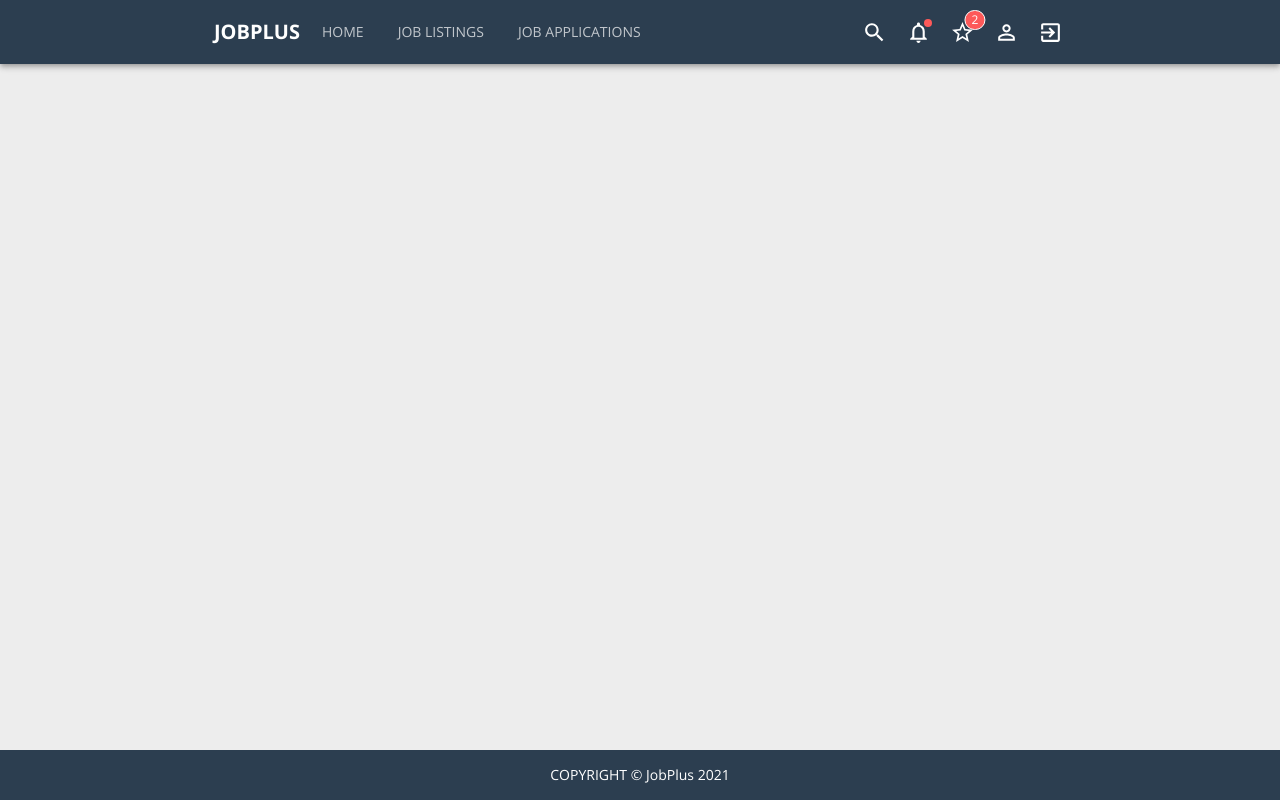
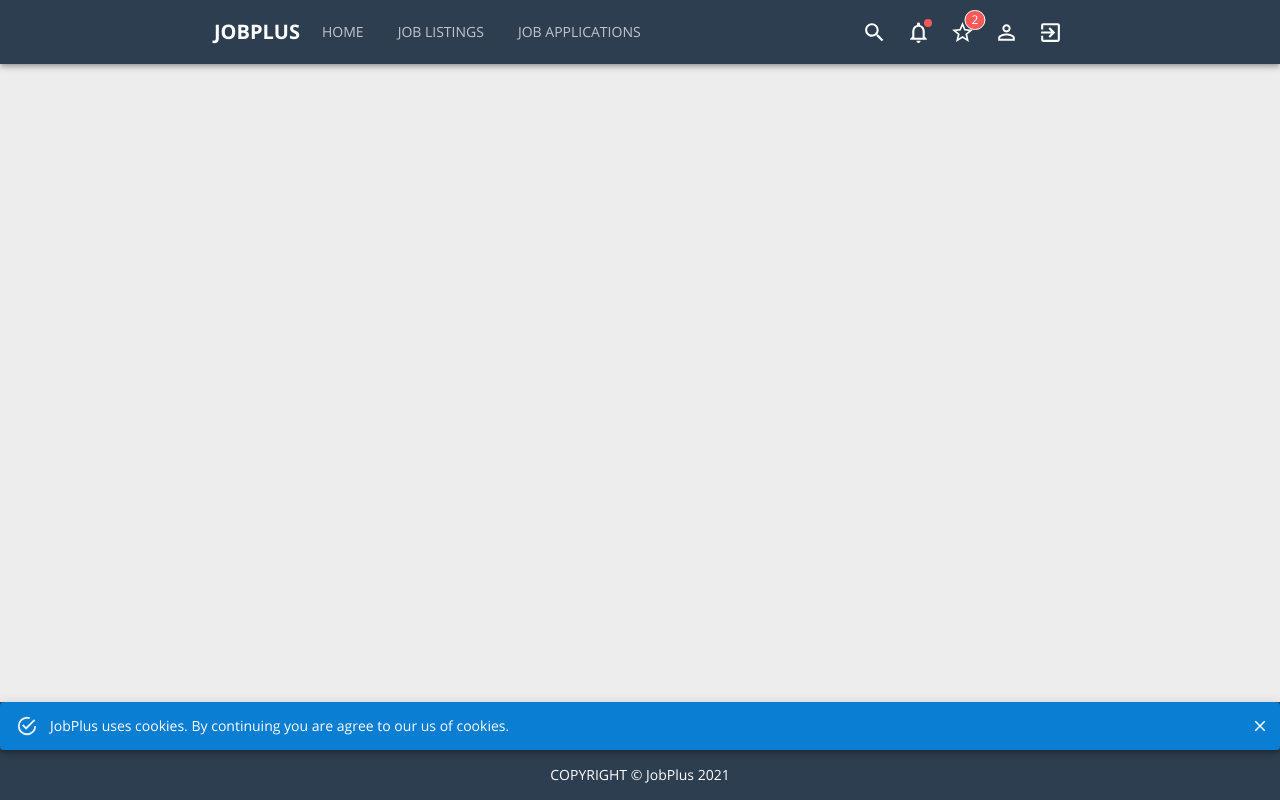
Before and after one commit to Sarkash-pi/JobPlus_React.js, a React (Create React App) app: page /saved-jobs in a window 1280 px wide. Built offline with nearby package versions, Linux system fonts and the light colour scheme.

Commit message:
Created Cookie_bar

```diff
--- a/src/App.js
+++ b/src/App.js
@@ -2,6 +2,7 @@
 import { BrowserRouter, useHistory } from 'react-router-dom';
 import Navbar from './components/Navbar';
 import Footer from './components/Footer';
+import Cookie from './components/Cookie';
 
 
 function App() {
@@ -9,6 +10,7 @@
   return (
     <BrowserRouter history={history}>
       <Navbar />
+      <Cookie />
       <Footer />
     </BrowserRouter>
   );
--- /dev/null
+++ b/src/components/Cookie.js
@@ -0,0 +1,47 @@
+import { AppBar, Collapse, IconButton } from '@material-ui/core';
+import React, { useState} from 'react';
+import { Alert } from '@material-ui/lab';
+import { makeStyles } from '@material-ui/styles';
+import CloseIcon from '@material-ui/icons/Close';
+
+const useStyles = makeStyles((theme) => ({
+  root: {
+    position: 'fixed',
+    width: '100%',
+    bottom: '50px',
+  },
+  standardSuccess: {
+    backgroundColor: theme.palette.common.beta,
+    color: theme.palette.common.light,
+    '& .MuiSvgIcon-root': {
+      color: theme.palette.common.light,
+    }
+  }
+}))
+export default function Cookie() {
+  const classes = useStyles();
+  const [open, setOpen] = useState(true);
+  return (
+    <AppBar position='static' className={classes.root}>
+      <Collapse in={open}>
+        <Alert
+        classes={{ standardSuccess: classes.standardSuccess}}
+        action={
+          <IconButton
+            arial-label='close'
+            color='inherit'
+            size='small'
+            onClick={() => {
+              setOpen(false);
+            }}
+          >
+            <CloseIcon fontSize='inherit' />
+          </IconButton>
+        }
+        >
+          JobPlus uses cookies. By continuing you are agree to our us of cookies.
+        </Alert>
+      </Collapse>
+    </AppBar>
+  )
+}
```
